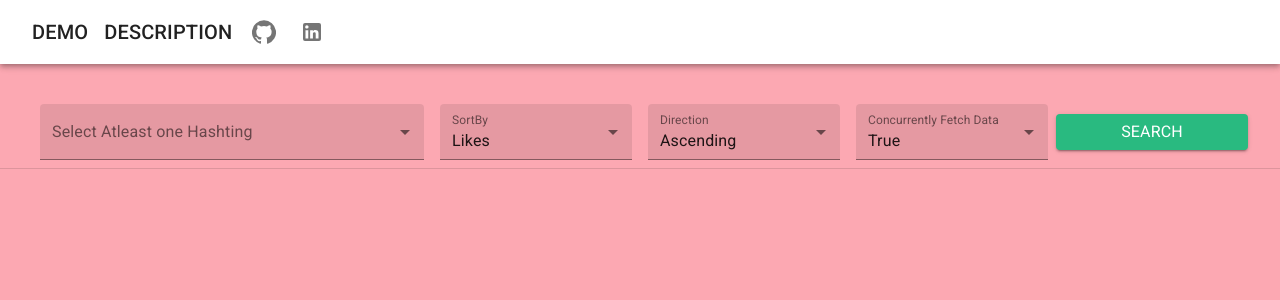
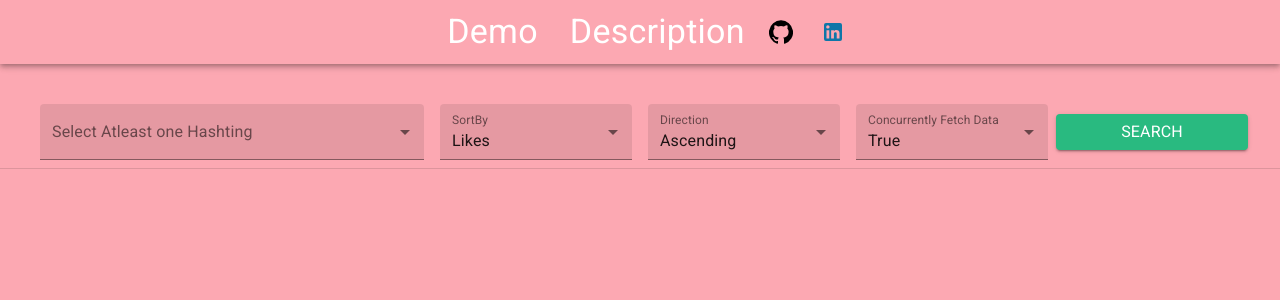
Before and after one commit to kunalgulati/express-api, a Next.js app in the folder client/: page / in a window 1280 px wide. Shown: the top 300 px of the page. Built offline with nearby package versions, Linux system fonts and the light colour scheme.

Commit message:
layout and coloring scheme of the nav bar changed

```diff
--- a/client/components/NavBar.js
+++ b/client/components/NavBar.js
@@ -14,14 +14,35 @@ import GitHubIcon from '@material-ui/icons/GitHub';
 const useStyles = makeStyles((theme) => ({
   root: {
     flexGrow: 1,
-    width: '100%'
+    width: '100%',
+  },
+  rootBar :{
+    backgroundColor: "#FCA8B2",
+    color: "#ffffff",
+    alignItems: 'center',
+
   },
   menuButton: {
     marginRight: theme.spacing(2),
   },
   title: {
     flexGrow: 1,
+    textTransform: 'capitalize',
+    paddingLeft: theme.spacing(2),
+    color: '#ffffff'
   },
+  titleLinkedin:{
+    flexGrow: 1,
+    textTransform: 'capitalize',
+    paddingLeft: theme.spacing(2),
+    color: '#0e76a8',
+  },
+  titleGit:{
+    flexGrow: 1,
+    textTransform: 'capitalize',
+    paddingLeft: theme.spacing(2),
+    color: '#000000',
+  }
 }));
 
 export default function ButtonAppBar() {
@@ -48,18 +69,18 @@ export default function ButtonAppBar() {
     <React.Fragment>
 
     <div className={classes.root}>
-      <AppBar position="static">
+      <AppBar position="static" className={classes.rootBar}>
         <Toolbar>
           <Button color="inherit" onClick={handleHomeClick}>
-            <Typography variant="h6" className={classes.title}>Demo</Typography>
+            <Typography variant="h4" className={classes.title}>{"Demo"}</Typography>
           </Button>
           <Button color="inherit" onClick={handleAboutClick}>
-            <Typography variant="h6" className={classes.title}>Description</Typography>
+            <Typography variant="h4" className={classes.title}>{"Description"}</Typography>
           </Button>
-          <IconButton  target="_blank" href="https://github.com/kunalgulati/express-api" >
+          <IconButton  target="_blank" href="https://github.com/kunalgulati/express-api" className={classes.titleGit}>
             <GitHubIcon />
           </IconButton>
-          <IconButton  target="_blank" href="https://www.linkedin.com/in/kunal-gulati-a02b1b5b/" >
+          <IconButton  target="_blank" href="https://www.linkedin.com/in/kunal-gulati-a02b1b5b/" className={classes.titleLinkedin}>
             <LinkedInIcon />
           </IconButton>
         </Toolbar>
```
